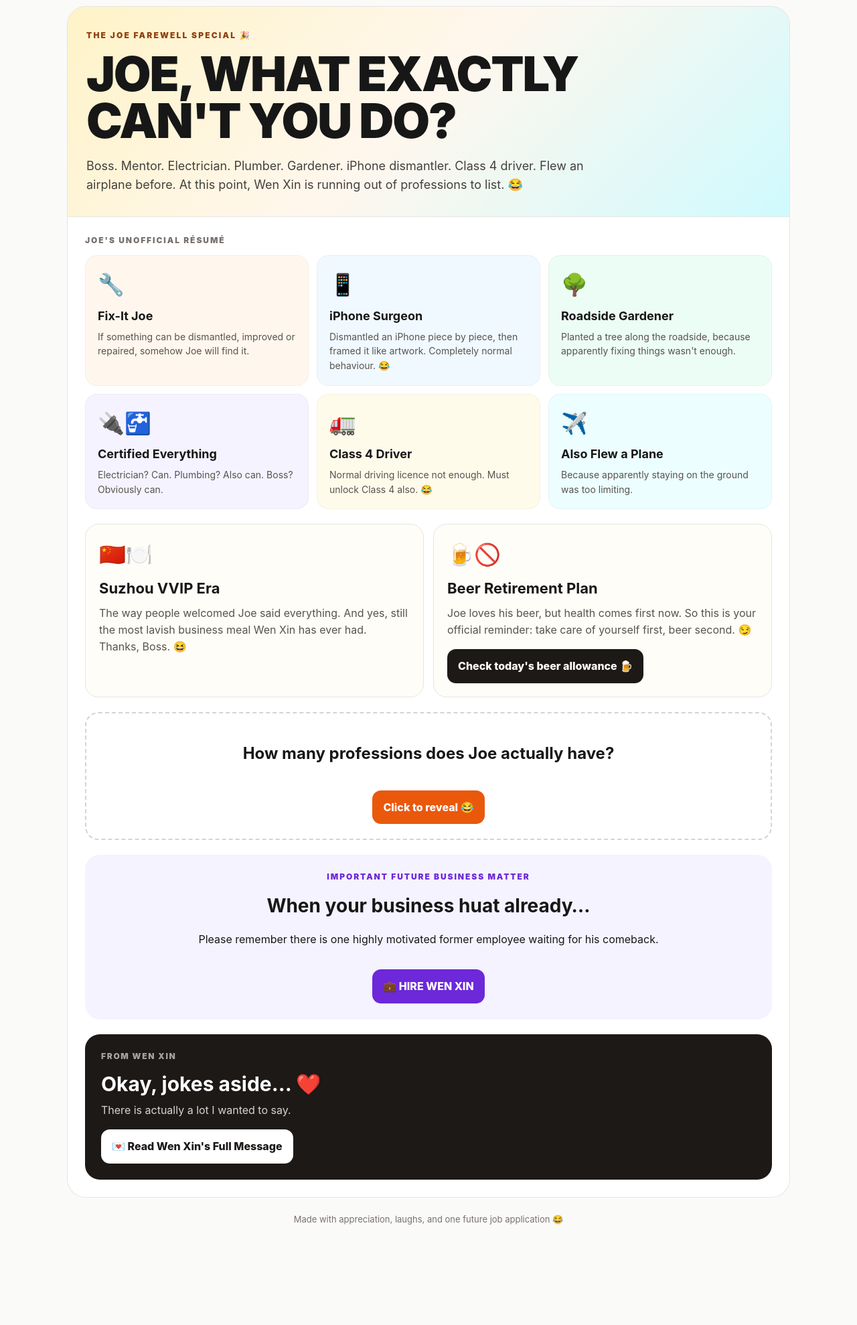
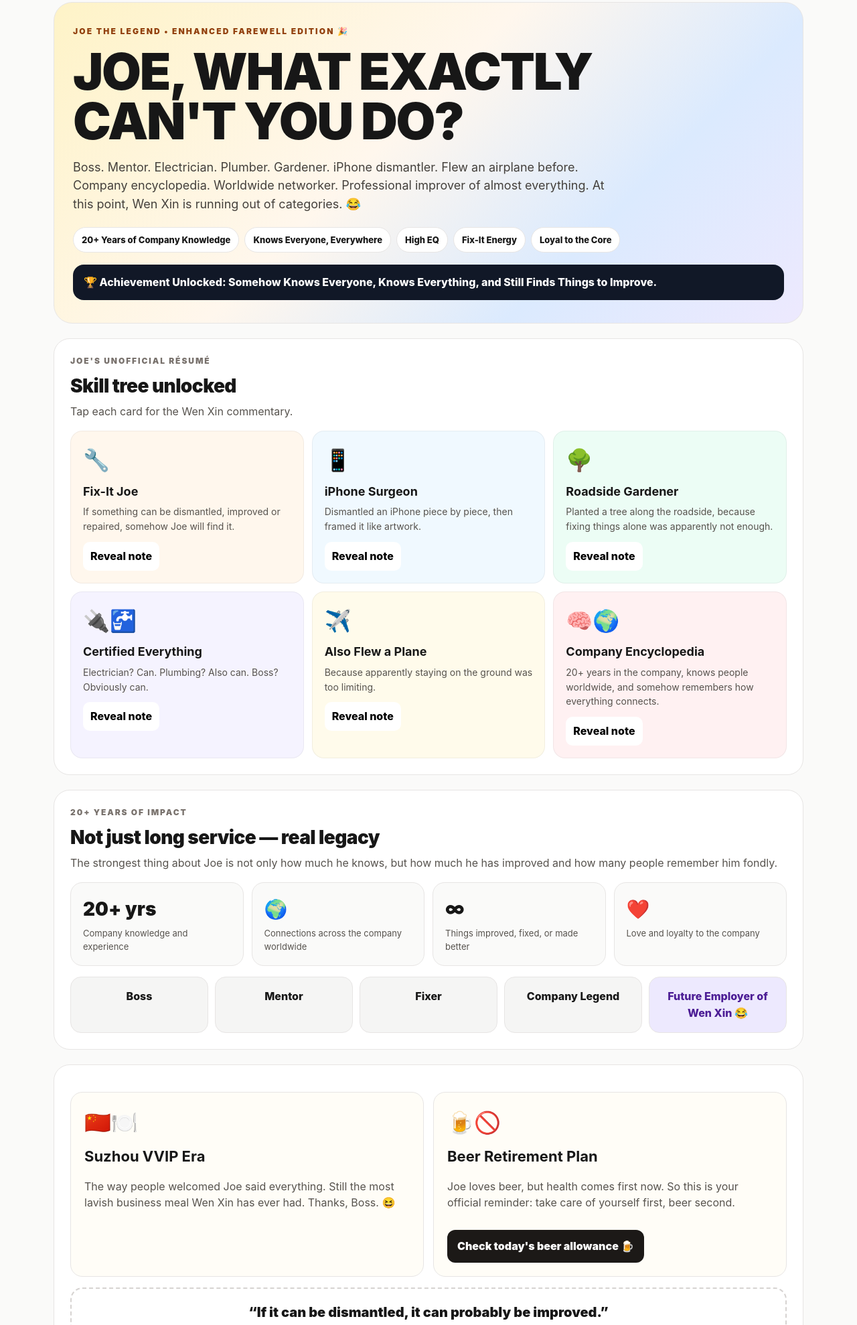
Before and after one commit to Lithiumoxide9/Joe-the-legend, a plain HTML site: page index.html in a window 1280 px wide. Shown: the part 15-1993 px from the top of the page at 67% size. Before the commit the page ends 1901 px from the top, so only its background shows below. Drawn offline with Linux system fonts and the light colour scheme.

Commit message:
Add files via upload

```diff
--- a/index.html
+++ b/index.html
@@ -1,146 +1,188 @@
 <!DOCTYPE html>
 <html lang="en">
 <head>
-  <meta charset="UTF-8" />
-  <meta name="viewport" content="width=device-width, initial-scale=1.0" />
-  <meta name="theme-color" content="#fff7ed" />
-  <title>Joe Farewell Special</title>
+<meta charset="UTF-8">
+<meta name="viewport" content="width=device-width,initial-scale=1.0">
+<meta name="theme-color" content="#fff7ed">
+<title>Joe the Legend</title>
 <style>
-    :root{
-      --text:#171717; --muted:#666; --line:#e7e5e4;
-      --orange:#ea580c; --violet:#6d28d9; --stone:#1c1917;
-    }
+:root{--ink:#171717;--muted:#666;--line:#e7e5e4;--orange:#ea580c;--violet:#6d28d9;--stone:#1c1917}
 *{box-sizing:border-box}
 html{scroll-behavior:smooth}
-    body{
-      margin:0;
-      font-family:-apple-system,BlinkMacSystemFont,"Segoe UI",Roboto,Arial,sans-serif;
-      color:var(--text);
-      background:#fafaf9;
-      line-height:1.55;
-    }
+body{margin:0;font-family:-apple-system,BlinkMacSystemFont,"Segoe UI",Roboto,Arial,sans-serif;color:var(--ink);background:#fafaf9;line-height:1.55}
 button{font:inherit;cursor:pointer}
-    .wrap{width:min(1080px,calc(100% - 24px));margin:0 auto;padding:24px 0 56px}
-    .hero{
-      padding:34px 28px;
-      border:1px solid var(--line);
-      border-radius:28px 28px 0 0;
-      background:linear-gradient(135deg,#fef3c7,#fff7ed 48%,#cffafe);
-    }
+.wrap{width:min(1120px,calc(100% - 22px));margin:auto;padding:18px 0 56px}
+.hero{padding:34px 28px;border:1px solid var(--line);border-radius:28px;background:linear-gradient(135deg,#fef3c7,#fff7ed 44%,#dbeafe 72%,#ede9fe);overflow:hidden;position:relative}
 .eyebrow{font-size:12px;font-weight:900;letter-spacing:.18em;text-transform:uppercase;color:#92400e}
-    h1{font-size:clamp(40px,7vw,72px);line-height:.98;margin:12px 0 18px;font-weight:950;letter-spacing:-.03em}
-    .hero p{font-size:18px;max-width:780px;color:#44403c;margin:0}
-    .content{
-      background:#fff;
-      border:1px solid var(--line);
-      border-top:0;
-      border-radius:0 0 28px 28px;
-      padding:26px;
-    }
-    .section-title{font-size:12px;font-weight:900;letter-spacing:.16em;text-transform:uppercase;color:#78716c;margin-bottom:12px}
-    .grid{display:grid;grid-template-columns:repeat(3,1fr);gap:12px}
-    .card{
-      border-radius:18px;
-      padding:18px;
-      min-height:150px;
-      border:1px solid rgba(0,0,0,.04);
-    }
-    .orange{background:#fff7ed}.sky{background:#f0f9ff}.green{background:#ecfdf5}
-    .violet{background:#f5f3ff}.amber{background:#fffbeb}.cyan{background:#ecfeff}
-    .icon{font-size:32px}.card h3{margin:8px 0 6px;font-size:18px}.card p{margin:0;color:#57534e;font-size:14px}
-    .two{display:grid;grid-template-columns:1fr 1fr;gap:14px;margin-top:22px}
-    .panel{border:1px solid var(--line);border-radius:20px;padding:20px;background:#fffdf7}
-    .panel h2{margin:8px 0;font-size:22px}.panel p{margin:0;color:#57534e}
-    .btn{
-      margin-top:16px;border:0;border-radius:13px;padding:13px 16px;font-weight:850;
-      background:var(--stone);color:#fff;min-height:46px;
-    }
-    .btn.orange{background:var(--orange);color:#fff}.btn.violet{background:var(--violet);color:#fff}
-    .reveal{display:none;margin-top:14px;border-radius:13px;padding:14px;background:#fef3c7;font-weight:800}
-    .center{text-align:center}
-    .dashed{margin-top:22px;border:2px dashed #d6d3d1;border-radius:20px;padding:22px}
-    .hire{
-      margin-top:22px;
-      border-radius:22px;
-      background:#f5f3ff;
-      padding:24px;
-      text-align:center;
-    }
-    .hire h2{margin:6px 0 6px;font-size:28px}
-    .message-box{
-      margin-top:22px;border-radius:22px;background:#1c1917;color:#fff;padding:24px;
-    }
-    .message-box .small{font-size:12px;text-transform:uppercase;letter-spacing:.14em;color:#a8a29e;font-weight:900}
-    .message-box h2{font-size:30px;margin:8px 0 4px}
-    .message-box .sub{color:#d6d3d1}
-    .message{display:none;margin-top:24px;padding-top:22px;border-top:1px solid #44403c;color:#e7e5e4}
-    .message p{margin:0 0 18px}
-    .message .sign{font-weight:900;color:#fff}
-    footer{text-align:center;color:#78716c;font-size:13px;padding:22px 0 0}
-    @media(max-width:800px){.grid{grid-template-columns:1fr 1fr}.two{grid-template-columns:1fr}}
-    @media(max-width:520px){
-      .wrap{width:min(100% - 14px,1080px);padding-top:8px}
-      .hero,.content{padding:20px}
-      .grid{grid-template-columns:1fr}
-      h1{font-size:42px}
-      .hero p{font-size:16px}
-      .message-box h2{font-size:25px}
-    }
+h1{font-size:clamp(42px,7vw,76px);line-height:.98;margin:12px 0 18px;font-weight:950;letter-spacing:-.03em}
+.hero p{font-size:18px;max-width:820px;color:#44403c;margin:0}
+.badge-row{display:flex;flex-wrap:wrap;gap:8px;margin-top:20px}
+.badge{background:#fff;border:1px solid var(--line);border-radius:999px;padding:8px 12px;font-weight:800;font-size:13px}
+.achievement{margin-top:18px;border-radius:16px;background:#111827;color:#fff;padding:14px 16px;font-weight:800;display:flex;gap:10px}
+.section{margin-top:22px;background:#fff;border:1px solid var(--line);border-radius:24px;padding:24px}
+.section-title{font-size:12px;font-weight:900;letter-spacing:.16em;text-transform:uppercase;color:#78716c}
+.lead{font-size:28px;font-weight:950;margin:6px 0 4px;letter-spacing:-.02em}
+.sub{color:#57534e;margin:0}
+.grid{display:grid;grid-template-columns:repeat(3,1fr);gap:12px;margin-top:16px}
+.skill{border-radius:18px;padding:18px;min-height:160px;border:1px solid rgba(0,0,0,.05);transition:transform .18s ease,box-shadow .18s ease}
+.skill:hover{transform:translateY(-2px);box-shadow:0 8px 24px rgba(0,0,0,.06)}
+.orange{background:#fff7ed}.sky{background:#f0f9ff}.green{background:#ecfdf5}.violet{background:#f5f3ff}.amber{background:#fffbeb}.rose{background:#fff1f2}
+.icon{font-size:32px}
+.skill h3{margin:8px 0 6px;font-size:18px}.skill p{margin:0;color:#57534e;font-size:14px}
+.skill button{margin-top:12px;border:0;border-radius:10px;padding:9px 11px;font-weight:800;background:#fff}
+.reveal{display:none;margin-top:10px;font-size:14px;font-weight:750;color:#44403c}
+.stats{display:grid;grid-template-columns:repeat(4,1fr);gap:12px;margin-top:16px}
+.stat{border-radius:18px;padding:18px;background:#fafaf9;border:1px solid var(--line)}
+.stat .n{font-size:28px;font-weight:950}.stat .l{font-size:13px;color:#57534e;margin-top:4px}
+.timeline{display:grid;grid-template-columns:repeat(5,1fr);gap:10px;margin-top:16px}
+.step{padding:16px;border-radius:16px;background:#f5f5f4;border:1px solid var(--line);text-align:center;font-weight:800}
+.step:last-child{background:#ede9fe;color:#4c1d95}
+.two{display:grid;grid-template-columns:1fr 1fr;gap:14px;margin-top:16px}
+.panel{border-radius:18px;padding:20px;border:1px solid var(--line);background:#fffdf7}
+.panel h3{margin:8px 0;font-size:22px}.panel p{color:#57534e}
+.btn{border:0;border-radius:12px;padding:12px 15px;font-weight:900;background:#1c1917;color:#fff;margin-top:12px}
+.btn.alt{background:#6d28d9}.btn.orange{background:#ea580c}
+.result{display:none;margin-top:12px;border-radius:12px;padding:12px;background:#fef3c7;font-weight:800}
+.quote-box{margin-top:16px;border:2px dashed #d6d3d1;border-radius:18px;padding:20px;text-align:center}
+.quote{font-size:20px;font-weight:900}
+.message-box{margin-top:20px;border-radius:22px;background:#1c1917;color:#fff;padding:24px}
+.message-box h2{font-size:30px;margin:6px 0}.message-box .sub{color:#d6d3d1}
+.message{display:none;margin-top:22px;padding-top:20px;border-top:1px solid #44403c;color:#e7e5e4}
+.message p{margin:0 0 18px}.sign{font-weight:900;color:#fff}
+footer{text-align:center;color:#78716c;font-size:13px;padding:20px 0 0}
+.confetti{position:absolute;width:8px;height:8px;border-radius:2px;opacity:.9;animation:fall 1.8s linear forwards}
+@keyframes fall{to{transform:translateY(220px) rotate(360deg);opacity:0}}
+@media(max-width:860px){.grid{grid-template-columns:1fr 1fr}.stats{grid-template-columns:1fr 1fr}.timeline{grid-template-columns:1fr 1fr}.two{grid-template-columns:1fr}}
+@media(max-width:540px){.wrap{width:min(100% - 12px,1120px);padding-top:6px}.hero,.section{padding:19px}.grid,.stats,.timeline{grid-template-columns:1fr}h1{font-size:42px}.hero p{font-size:16px}}
 </style>
 </head>
 <body>
 <main class="wrap">
-    <section class="hero">
-      <div class="eyebrow">The Joe Farewell Special 🎉</div>
+
+<section class="hero" id="hero">
+  <div class="eyebrow">Joe the Legend • Enhanced Farewell Edition 🎉</div>
   <h1>JOE, WHAT EXACTLY<br>CAN'T YOU DO?</h1>
-      <p>Boss. Mentor. Electrician. Plumber. Gardener. iPhone dismantler. Class 4 driver. Flew an airplane before. At this point, Wen Xin is running out of professions to list. 😂</p>
+  <p>Boss. Mentor. Electrician. Plumber. Gardener. iPhone dismantler. Flew an airplane before. Company encyclopedia. Worldwide networker. Professional improver of almost everything. At this point, Wen Xin is running out of categories. 😂</p>
+  <div class="badge-row">
+    <span class="badge">20+ Years of Company Knowledge</span>
+    <span class="badge">Knows Everyone, Everywhere</span>
+    <span class="badge">High EQ</span>
+    <span class="badge">Fix-It Energy</span>
+    <span class="badge">Loyal to the Core</span>
+  </div>
+  <div class="achievement">🏆 Achievement Unlocked: Somehow Knows Everyone, Knows Everything, and Still Finds Things to Improve.</div>
 </section>
 
-    <section class="content">
+<section class="section">
   <div class="section-title">Joe's unofficial résumé</div>
+  <div class="lead">Skill tree unlocked</div>
+  <p class="sub">Tap each card for the Wen Xin commentary.</p>
   <div class="grid">
-        <article class="card orange"><div class="icon">🔧</div><h3>Fix-It Joe</h3><p>If something can be dismantled, improved or repaired, somehow Joe will find it.</p></article>
-        <article class="card sky"><div class="icon">📱</div><h3>iPhone Surgeon</h3><p>Dismantled an iPhone piece by piece, then framed it like artwork. Completely normal behaviour. 😂</p></article>
-        <article class="card green"><div class="icon">🌳</div><h3>Roadside Gardener</h3><p>Planted a tree along the roadside, because apparently fixing things wasn't enough.</p></article>
-        <article class="card violet"><div class="icon">🔌🚰</div><h3>Certified Everything</h3><p>Electrician? Can. Plumbing? Also can. Boss? Obviously can.</p></article>
-        <article class="card amber"><div class="icon">🚛</div><h3>Class 4 Driver</h3><p>Normal driving licence not enough. Must unlock Class 4 also. 😂</p></article>
-        <article class="card cyan"><div class="icon">✈️</div><h3>Also Flew a Plane</h3><p>Because apparently staying on the ground was too limiting.</p></article>
+    <article class="skill orange">
+      <div class="icon">🔧</div><h3>Fix-It Joe</h3>
+      <p>If something can be dismantled, improved or repaired, somehow Joe will find it.</p>
+      <button data-target="r1">Reveal note</button>
+      <div id="r1" class="reveal">Normal reaction: call maintenance. Joe's reaction: “Give me screwdriver.” 😂</div>
+    </article>
+
+    <article class="skill sky">
+      <div class="icon">📱</div><h3>iPhone Surgeon</h3>
+      <p>Dismantled an iPhone piece by piece, then framed it like artwork.</p>
+      <button data-target="r2">Reveal note</button>
+      <div id="r2" class="reveal">Normal people frame photos. Joe frames dismantled iPhones.</div>
+    </article>
+
+    <article class="skill green">
+      <div class="icon">🌳</div><h3>Roadside Gardener</h3>
+      <p>Planted a tree along the roadside, because fixing things alone was apparently not enough.</p>
+      <button data-target="r3">Reveal note</button>
+      <div id="r3" class="reveal">Leave things better than you found them — literally.</div>
+    </article>
+
+    <article class="skill violet">
+      <div class="icon">🔌🚰</div><h3>Certified Everything</h3>
+      <p>Electrician? Can. Plumbing? Also can. Boss? Obviously can.</p>
+      <button data-target="r4">Reveal note</button>
+      <div id="r4" class="reveal">At this stage, “other duties as assigned” is getting dangerous.</div>
+    </article>
+
+    <article class="skill amber">
+      <div class="icon">✈️</div><h3>Also Flew a Plane</h3>
+      <p>Because apparently staying on the ground was too limiting.</p>
+      <button data-target="r5">Reveal note</button>
+      <div id="r5" class="reveal">Next unlock: submarine captain? 😂</div>
+    </article>
+
+    <article class="skill rose">
+      <div class="icon">🧠🌍</div><h3>Company Encyclopedia</h3>
+      <p>20+ years in the company, knows people worldwide, and somehow remembers how everything connects.</p>
+      <button data-target="r6">Reveal note</button>
+      <div id="r6" class="reveal">Need company history, context, names, background, old process, new process? Ask Joe.</div>
+    </article>
+  </div>
+</section>
+
+<section class="section">
+  <div class="section-title">20+ years of impact</div>
+  <div class="lead">Not just long service — real legacy</div>
+  <p class="sub">The strongest thing about Joe is not only how much he knows, but how much he has improved and how many people remember him fondly.</p>
+
+  <div class="stats">
+    <div class="stat"><div class="n">20+ yrs</div><div class="l">Company knowledge and experience</div></div>
+    <div class="stat"><div class="n">🌍</div><div class="l">Connections across the company worldwide</div></div>
+    <div class="stat"><div class="n">∞</div><div class="l">Things improved, fixed, or made better</div></div>
+    <div class="stat"><div class="n">❤️</div><div class="l">Love and loyalty to the company</div></div>
   </div>
 
+  <div class="timeline">
+    <div class="step">Boss</div>
+    <div class="step">Mentor</div>
+    <div class="step">Fixer</div>
+    <div class="step">Company Legend</div>
+    <div class="step">Future Employer of Wen Xin 😂</div>
+  </div>
+</section>
+
+<section class="section">
   <div class="two">
     <article class="panel">
       <div class="icon">🇨🇳🍽️</div>
-          <h2>Suzhou VVIP Era</h2>
-          <p>The way people welcomed Joe said everything. And yes, still the most lavish business meal Wen Xin has ever had. Thanks, Boss. 😆</p>
+      <h3>Suzhou VVIP Era</h3>
+      <p>The way people welcomed Joe said everything. Still the most lavish business meal Wen Xin has ever had. Thanks, Boss. 😆</p>
     </article>
 
     <article class="panel">
       <div class="icon">🍺🚫</div>
-          <h2>Beer Retirement Plan</h2>
-          <p>Joe loves his beer, but health comes first now. So this is your official reminder: take care of yourself first, beer second. 😏</p>
+      <h3>Beer Retirement Plan</h3>
+      <p>Joe loves beer, but health comes first now. So this is your official reminder: take care of yourself first, beer second.</p>
       <button class="btn" id="beerBtn">Check today's beer allowance 🍺</button>
-          <div class="reveal" id="beerResult">Nice try, Joe. Go drink water. 😂</div>
+      <div class="result" id="beerResult">Nice try, Joe. Go drink water. 😂</div>
     </article>
   </div>
 
-      <div class="dashed center">
-        <h2>How many professions does Joe actually have?</h2>
-        <button class="btn orange" id="jokeBtn">Click to reveal 😂</button>
-        <div class="reveal" id="jokeResult">Current count: Boss + Mentor + Electrician + Plumber + Gardener + Handyman + iPhone Surgeon + Class 4 Driver + Pilot + Professional Improver of Random Things + at least 10 more undiscovered roles.</div>
+  <div class="quote-box">
+    <div class="quote" id="quoteText">“If it can be dismantled, it can probably be improved.”</div>
+    <button class="btn orange" id="quoteBtn">Give me another Joe line</button>
   </div>
 
-      <div class="hire">
+  <div class="quote-box">
+    <div class="quote">How many professions does Joe actually have?</div>
+    <button class="btn" id="jobBtn">Click to reveal 😂</button>
+    <div class="result" id="jobResult">Boss + Mentor + Electrician + Plumber + Gardener + Handyman + iPhone Surgeon + Pilot + Company Encyclopedia + Professional Improver of Random Things + at least 10 more undiscovered roles.</div>
+  </div>
+
+  <div class="quote-box" style="background:#f5f3ff">
     <div class="section-title" style="color:#6d28d9">Important future business matter</div>
-        <h2>When your business huat already…</h2>
-        <p>Please remember there is one highly motivated former employee waiting for his comeback.</p>
-        <button class="btn violet" id="hireBtn">💼 HIRE WEN XIN</button>
-        <div class="reveal" id="hireResult" style="background:#fff">Application accepted. Vacancy reserved. Salary package negotiable. 😂</div>
+    <div class="lead" style="font-size:26px">When your business huat already…</div>
+    <p class="sub">There is one highly motivated former employee waiting for his comeback.</p>
+    <button class="btn alt" id="hireBtn">💼 HIRE WEN XIN</button>
+    <div class="result" id="hireResult" style="background:#fff">Application accepted. Vacancy reserved. Salary package negotiable. 😂</div>
   </div>
 
   <div class="message-box">
-        <div class="small">From Wen Xin</div>
-        <h2>Okay, jokes aside… ❤️</h2>
-        <div class="sub">There is actually a lot I wanted to say.</div>
+    <div class="section-title" style="color:#a8a29e">From Wen Xin</div>
+    <h2>Okay lah, jokes aside… ❤️</h2>
+    <p class="sub">There is actually a lot I wanted to say.</p>
     <button class="btn" style="background:#fff;color:#1c1917" id="msgBtn">💌 Read Wen Xin's Full Message</button>
 
     <div class="message" id="fullMessage">
@@ -148,19 +190,19 @@
       <p>This is honestly one of the hardest farewell messages for me to write because I genuinely feel very sad that our time working together has come to an end so soon.</p>
       <p>Thank you for being such an incredible boss, mentor, and more importantly, such a genuinely good person. One of the things I respect most about you is how you treat everyone with the same level of respect, regardless of position or background. You never needed to demand respect from people, you earned it through the way you treated others.</p>
       <p>And somehow hor, you never fail to amuse me every now and then. 😂 Whether it’s your humour, cheekiness, random comments, or suddenly seeing you dismantle something because you decided it could be fixed or improved, there was always something going on.</p>
-          <p>Sometimes I really wonder what exactly you cannot do. Plumbing can, electrician also can, gardening also can, until you literally planted a tree along the roadside. 😂 Wherever you go, you somehow find something that can be repaired, improved, or made better. I think that says a lot about you too, you naturally leave things better than how you found them.</p>
+      <p>Sometimes I really wonder what exactly you cannot do. Plumbing can, certified electrician also can, gardening also can, until you literally planted a tree along the roadside. 😂 Wherever you go, you somehow find something that can be repaired, improved, or made better. I think that says a lot about you too, you naturally leave things better than how you found them.</p>
       <p>What impressed me even more was how people reacted to you wherever we went. Seeing the VVIP treatment you received in Suzhou, till this day still the most lavish business meal I ever had, thanks to you! How warmly your current and former colleagues greeted you, and the messages from people thanking you really showed the impact you’ve had throughout your career.</p>
       <p>That kind of respect cannot fake one. It only comes from years of genuinely treating people well.</p>
-          <p>I’ve also always admired your patience and EQ. I honestly cannot remember seeing you truly lose your temper. Even when things get messy or frustrating, you somehow remain calm and handle things with a lot of patience.</p>
+      <p>I’ve also always admired your patience and EQ. I honestly cannot remember seeing you truly lose your temper. Even when things get messy or frustrating, you somehow remain calm and handle things with a lot of patience. This is definitely one area where I still have a lot to learn from you.</p>
       <p>I’m especially grateful that you gave me the trust and freedom to do my work, while still being there whenever I needed guidance. I never regretted having the opportunity to work under you. If anything, my only regret is that the time was too short, because I still feel there are so many things I haven’t learned from you yet.</p>
       <p>I really feel very sayang that you have to go. Work will definitely feel different without you around, and I’ll miss the random conversations, jokes, stories, and little lessons along the way.</p>
       <p>You have your own business, and I sincerely hope it continues to grow and blossom into something even bigger. After spending so many years improving other people’s businesses, maybe now it’s time to put all that experience and energy into building something truly yours.</p>
       <p>And when the business huat already, please remember your former employee here. 😂 Hire me again o. I’m serious one, please keep one vacancy for me.</p>
-          <p>Thank you for everything, the trust, guidance, patience, opportunities, laughter, knowledge, and all the things you taught me, whether directly or indirectly.</p>
+      <p>Thank you for everything — the trust, guidance, patience, opportunities, laughter, knowledge, and all the things you taught me, whether directly or indirectly.</p>
       <p>I genuinely feel very fortunate that I had the chance to work with you.</p>
       <p>Take good care of yourself, enjoy the next chapter, and I sincerely wish you and your business nothing but success.</p>
       <p>And please don’t forget me when you become the big boss of your own empire. ❤️</p>
-          <p class="sign">Signed, Wen Xin</p>
+      <p class="sign">— Wen Xin</p>
     </div>
   </div>
 </section>
@@ -169,20 +211,65 @@
 </main>
 
 <script>
-    function toggleBlock(id, btn, openText, closeText){
+const qs=s=>document.querySelector(s),qsa=s=>[...document.querySelectorAll(s)];
+
+qsa('[data-target]').forEach(btn=>{
+  btn.addEventListener('click',()=>{
+    const el=document.getElementById(btn.dataset.target);
+    const open=el.style.display==='block';
+    el.style.display=open?'none':'block';
+    btn.textContent=open?'Reveal note':'Hide note';
+  });
+});
+
+function toggle(id,btn,a,b){
   const el=document.getElementById(id);
-      const open=el.style.display==="block";
-      el.style.display=open?"none":"block";
-      btn.textContent=open?openText:closeText;
+  const open=el.style.display==='block';
+  el.style.display=open?'none':'block';
+  btn.textContent=open?a:b;
 }
-    const beerBtn=document.getElementById("beerBtn");
-    beerBtn.addEventListener("click",()=>toggleBlock("beerResult",beerBtn,"Check today's beer allowance 🍺","🍺 Allowance checked"));
-    const jokeBtn=document.getElementById("jokeBtn");
-    jokeBtn.addEventListener("click",()=>toggleBlock("jokeResult",jokeBtn,"Click to reveal 😂","Okay lah, hide again 😏"));
-    const hireBtn=document.getElementById("hireBtn");
-    hireBtn.addEventListener("click",()=>toggleBlock("hireResult",hireBtn,"💼 HIRE WEN XIN","✅ Wen Xin Applied"));
-    const msgBtn=document.getElementById("msgBtn");
-    msgBtn.addEventListener("click",()=>toggleBlock("fullMessage",msgBtn,"💌 Read Wen Xin's Full Message","❤️ Hide Wen Xin's Message"));
+
+const beerBtn=qs('#beerBtn');
+beerBtn.addEventListener('click',()=>toggle('beerResult',beerBtn,"Check today's beer allowance 🍺","🍺 Allowance checked"));
+
+const jobBtn=qs('#jobBtn');
+jobBtn.addEventListener('click',()=>toggle('jobResult',jobBtn,'Click to reveal 😂','Okay lah, hide again 😏'));
+
+const hireBtn=qs('#hireBtn');
+hireBtn.addEventListener('click',()=>{
+  toggle('hireResult',hireBtn,'💼 HIRE WEN XIN','✅ Wen Xin Applied');
+  confetti();
+});
+
+const msgBtn=qs('#msgBtn');
+msgBtn.addEventListener('click',()=>toggle('fullMessage',msgBtn,"💌 Read Wen Xin's Full Message","❤️ Hide Wen Xin's Message"));
+
+const quotes=[
+  "“If it can be dismantled, it can probably be improved.”",
+  "“Why call someone when Joe can probably fix it himself?”",
+  "“Need context? Ask Joe. Need history? Ask Joe. Need a screwdriver? Also ask Joe.”",
+  "“One more profession won’t hurt.”",
+  "“Leave things better than you found them.”"
+];
+let qi=0;
+qs('#quoteBtn').addEventListener('click',()=>{
+  qi=(qi+1)%quotes.length;
+  qs('#quoteText').textContent=quotes[qi];
+});
+
+function confetti(){
+  const hero=qs('#hero');
+  const colors=['#ea580c','#6d28d9','#059669','#0284c7','#e11d48','#d97706'];
+  for(let i=0;i<22;i++){
+    const c=document.createElement('span');
+    c.className='confetti';
+    c.style.left=(10+Math.random()*80)+'%';
+    c.style.top='10px';
+    c.style.background=colors[i%colors.length];
+    hero.appendChild(c);
+    setTimeout(()=>c.remove(),1900);
+  }
+}
 </script>
 </body>
 </html>
```
Lines whose indentation alone changed are shown as unchanged.
